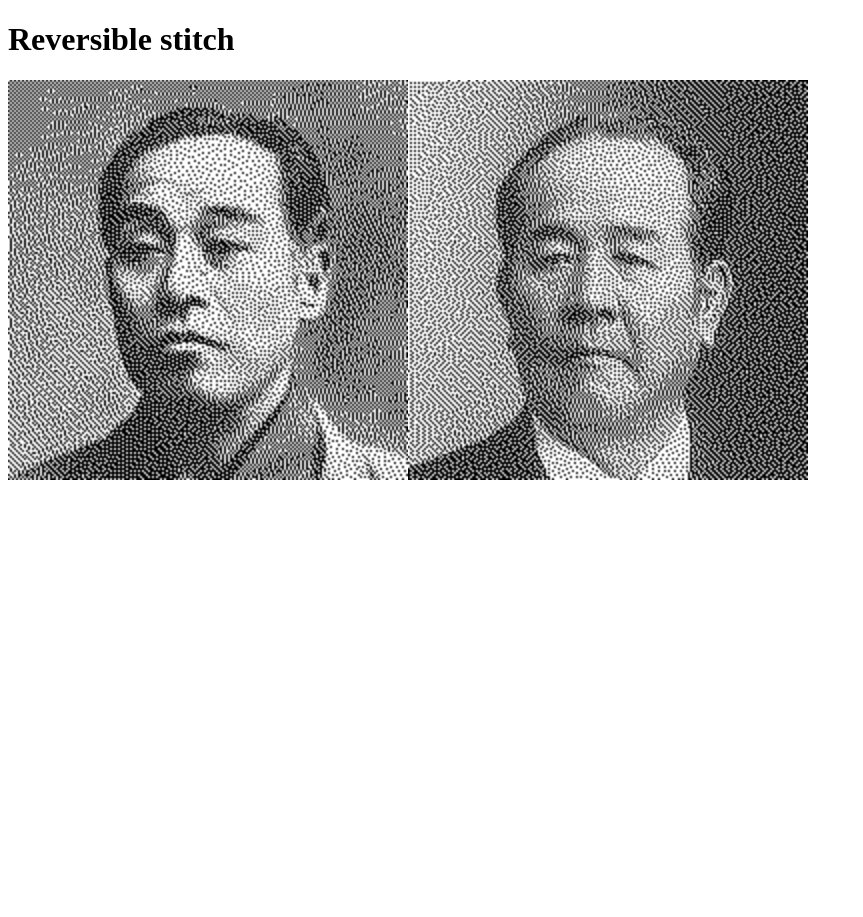
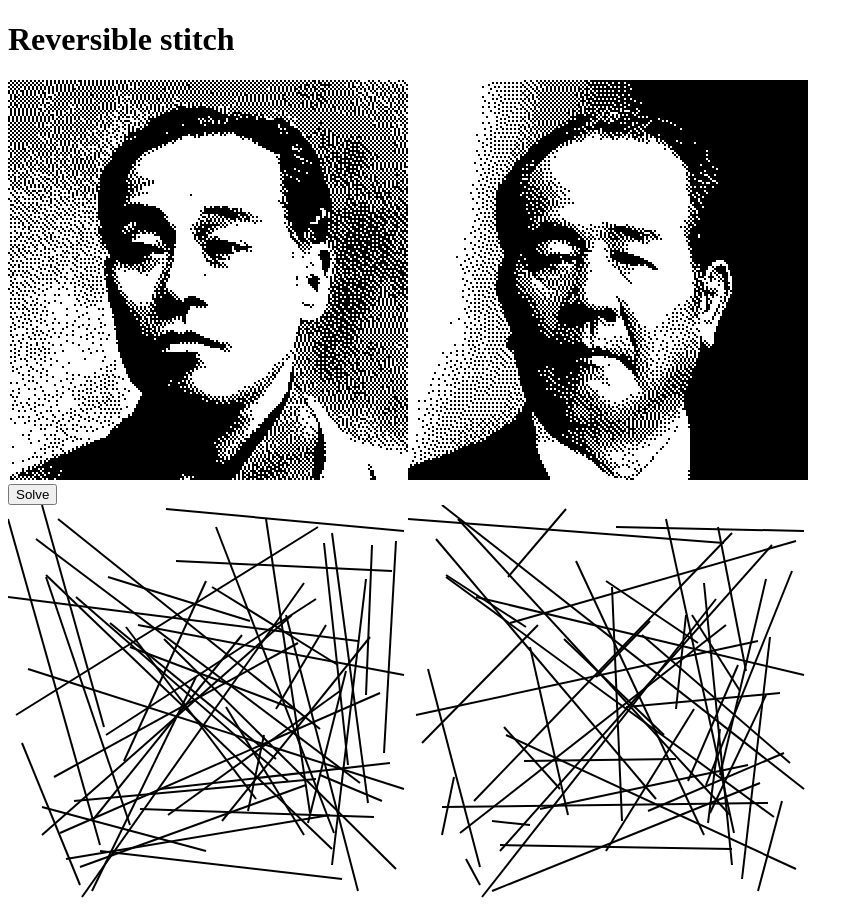
Before and after one commit to monman53/reversible-stitch, a Nuxt app: page / in a window 1280 px wide. Shown: the whole page, without its empty margins (0-863 px from the left). Before the commit the page ends 800 px from the top, so only its background shows below. Built offline with nearby package versions, Linux system fonts and the light colour scheme.

Commit message:
Answer visualization

```diff
--- a/app/app.vue
+++ b/app/app.vue
@@ -1,38 +1,13 @@
 <script setup lang="ts">
 // Load image and resize to 200x200 and draw into canvas
 import { onMounted } from "vue";
+import { dither, solve } from "./utils";
 
 const width = 200;
 const height = 200;
+const n = 100;
 
-// Apply binary Floyd–Steinberg dithering
-const dither = (imageData: ImageData): ImageData => {
-  const data = imageData.data;
-  const width = imageData.width;
-  const height = imageData.height;
-
-  for (let y = 0; y < height; y++) {
-    for (let x = 0; x < width; x++) {
-      const index = (y * width + x) * 4;
-      const oldPixel = data[index];
-      const newPixel = oldPixel < 128 ? 0 : 255;
-      data[index] = newPixel; // R
-      data[index + 1] = newPixel; // G
-      data[index + 2] = newPixel; // B
-      data[index + 3] = 255; // A
-
-      const error = oldPixel - newPixel;
-      if (x + 1 < width) data[index + 4] += (error * 7) / 16; // right
-      if (x - 1 >= 0 && y + 1 < height)
-        data[index + width * 4 - 4] += (error * 3) / 16; // bottom left
-      if (y + 1 < height) data[index + width * 4] += (error * 5) / 16; // bottom
-      if (x + 1 < width && y + 1 < height)
-        data[index + width * 4 + 4] += (error * 1) / 16; // bottom right
-    }
-  }
-
-  return imageData;
-};
+const answer = ref([{ i: 0, j: 0 }]);
 
 onMounted(() => {
   {
@@ -65,18 +40,58 @@ onMounted(() => {
       ctx.putImageData(ditheredImageData, 0, 0);
     };
   }
+  answer.value = solve(width, height, null, null, n);
 });
+
+const onClickSolve = () => {
+  console.log("onClick");
+  answer.value = solve(width, height, null, null, n);
+};
 </script>
 <template>
   <div>
     <h1>Reversible stitch</h1>
-    <canvas id="front-ref" ref="front-ref" :width :height></canvas>
-    <canvas id="back-ref" ref="back-ref" :width :height></canvas>
+    <div>
+      <canvas id="front-ref" ref="front-ref" :width :height></canvas>
+      <canvas id="back-ref" ref="back-ref" :width :height></canvas>
+    </div>
+    <button @click="onClickSolve">Solve</button>
+    <div>
+      <svg viewBox="0 0 200 200">
+        <g v-for="(item, index) in answer" :key="index">
+          <line
+            v-if="index > 0 && index % 2 === 1"
+            :x1="answer[index-1]!.j"
+            :y1="answer[index-1]!.i"
+            :x2="answer[index]!.j"
+            :y2="answer[index]!.i"
+            stroke="black"
+          ></line>
+        </g>
+      </svg>
+      <svg viewBox="0 0 200 200">
+        <g v-for="(item, index) in answer" :key="index">
+          <line
+            v-if="index > 0 && index % 2 === 0"
+            :x1="answer[index-1]!.j"
+            :y1="answer[index-1]!.i"
+            :x2="answer[index]!.j"
+            :y2="answer[index]!.i"
+            stroke="black"
+          ></line>
+        </g>
+      </svg>
+    </div>
   </div>
 </template>
 <style>
 canvas {
   width: 400px;
   height: 400px;
+  image-rendering: pixelated;
+}
+svg {
+  width: 400px;
+  height: 400px;
 }
 </style>
--- /dev/null
+++ b/app/utils.ts
@@ -0,0 +1,51 @@
+// Apply binary Floyd–Steinberg dithering
+export const dither = (imageData: ImageData): ImageData => {
+  const data = imageData.data;
+  const width = imageData.width;
+  const height = imageData.height;
+
+  for (let y = 0; y < height; y++) {
+    for (let x = 0; x < width; x++) {
+      const index = (y * width + x) * 4;
+      const oldPixel = (data[index] + data[index + 1] + data[index + 2]) / 3.0; // Average R, G, B
+      //   const oldPixel = data[index];
+      const newPixel = oldPixel < 128 ? 0 : 255;
+      data[index] = newPixel; // R
+      data[index + 1] = newPixel; // G
+      data[index + 2] = newPixel; // B
+      data[index + 3] = 255; // A
+
+      const error = oldPixel - newPixel;
+      if (x + 1 < width) data[index + 4] += (error * 7) / 16; // right
+      if (x - 1 >= 0 && y + 1 < height)
+        data[index + width * 4 - 4] += (error * 3) / 16; // bottom left
+      if (y + 1 < height) data[index + width * 4] += (error * 5) / 16; // bottom
+      if (x + 1 < width && y + 1 < height)
+        data[index + width * 4 + 4] += (error * 1) / 16; // bottom right
+    }
+  }
+
+  return imageData;
+};
+
+const randomInt = (min: number, max: number): number => {
+  return Math.floor(Math.random() * (max - min + 1)) + min;
+};
+
+export const solve = (
+  width: number,
+  height: number,
+  frontImg: number[][],
+  backImg: number[][],
+  n: number
+) => {
+  const answer: { i: number; j: number }[] = Array(n).fill({ i: 0, j: 0 });
+  // Inisialize answer with random positions
+  for (let i = 0; i < n; i++) {
+    answer[i] = {
+      i: randomInt(0, width - 1),
+      j: randomInt(0, height - 1),
+    };
+  }
+  return answer;
+};
```
Also changed, not shown: public/back.png, public/front.png.
